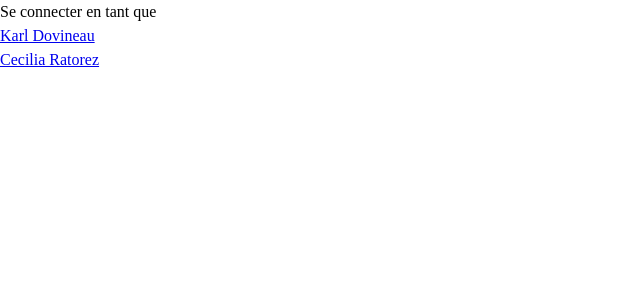
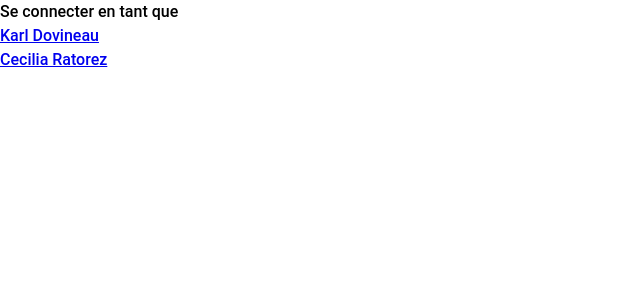
Before and after one commit to EsseB92/OCReactProjet12_SportSee-frontend, a React (Create React App) app: page / in a window 1280 px wide. Shown: the top 300 px of the page, without its empty margins (0-640 px from the left). Built offline with nearby package versions, Linux system fonts and the light colour scheme.

Commit message:
style: de la typographie (font)

```diff
--- a/src/styles/base/_base.scss
+++ b/src/styles/base/_base.scss
@@ -1,5 +1,3 @@
-
-
 #root {
     min-width: 1024px;
     min-height: 780px;
@@ -7,6 +5,10 @@
 
 *, body {
     line-height: 24px;
+    font-family: 'Roboto';
+    font-style: normal;
+    font-weight: 500;
+    line-height: 24px;
 }
 
 main {
```
